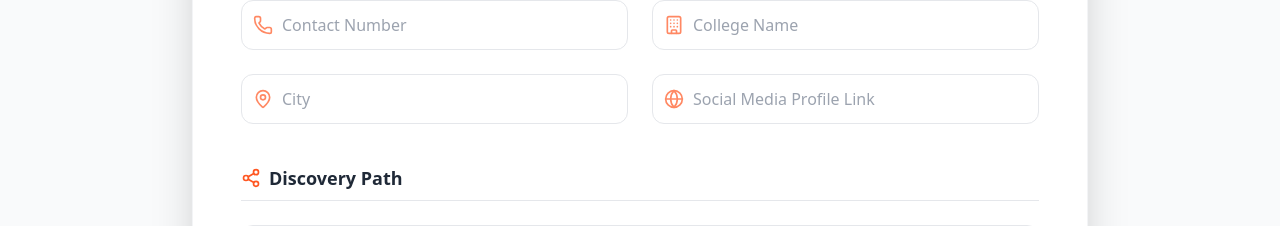
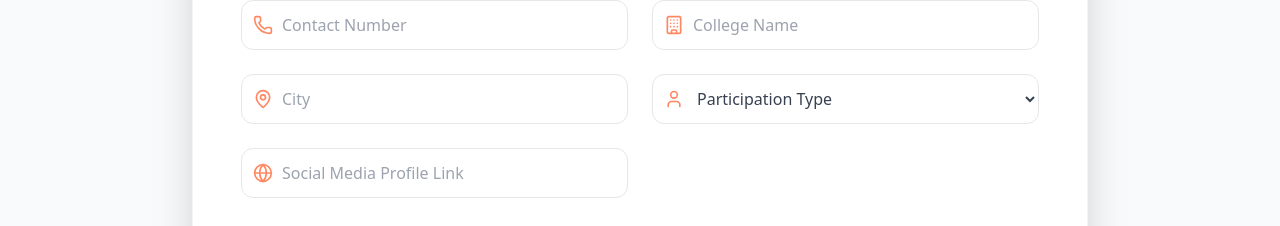
Before and after one commit to aicrntu/navonmesh, a React (Vite) app in the folder frontend/: page /micdrop-form in a window 1280 px wide. Shown: the part 418-644 px from the top of the page. Built offline with nearby package versions, Linux system fonts and the light colour scheme; no server answers.

Commit message:
new field added to mic drop form

```diff
--- a/frontend/src/features/admin/pages/MicDropList.jsx
+++ b/frontend/src/features/admin/pages/MicDropList.jsx
@@ -59,6 +59,7 @@ export default function MicDropList() {
                             <th className="px-3 py-3 text-left">Contact</th>
                             <th className="px-3 py-3 text-left">College Name</th>
                             <th className="px-3 py-3 text-left">City</th>
+                            <th className="px-3 py-3 text-left">Participation Type</th>
                             <th className="px-3 py-3 text-left">Social Link</th>
                             <th className="px-3 py-3 text-left">Discovery Path</th>
                             <th className="px-3 py-3 text-left">Date</th>
@@ -82,6 +83,7 @@ export default function MicDropList() {
                                 <td className="px-3 py-3">{item.contact}</td>
                                 <td className="px-3 py-3">{item.collegeName}</td>
                                 <td className="px-3 py-3">{item.city}</td>
+                                <td className="px-3 py-3">{item.participationType || "N/A"}</td>
                                 <td className="px-3 py-3">
                                     {item.socialLink ? (
                                         <a href={item.socialLink} target="_blank" rel="noopener noreferrer" className="text-blue-600 hover:underline">Link</a>
--- a/frontend/src/features/public/components/forms/MicDropForm.jsx
+++ b/frontend/src/features/public/components/forms/MicDropForm.jsx
@@ -26,6 +26,7 @@ const MicDropForm = () => {
         whereDidYouHear: "",
         video: null,
         paymentScreenshot: null,
+        participationType: "",
     };
 
     const [formData, setFormData] = useState(initialState);
@@ -158,6 +159,21 @@ const MicDropForm = () => {
                             </div>
 
                             <div className="relative">
+                                <User className={iconClass} />
+                                <select
+                                    name="participationType"
+                                    value={formData.participationType}
+                                    onChange={handleChange}
+                                    required
+                                    className={inputClass}
+                                >
+                                    <option value="">Participation Type</option>
+                                    <option value="Solo">Solo</option>
+                                    <option value="Duet">Duet</option>
+                                </select>
+                            </div>
+
+                            <div className="relative">
                                 <Globe className={iconClass} />
                                 <input
                                     name="socialLink"
```
Also changed, not shown: 2 other files (tests, documents, lock files or other folders).
